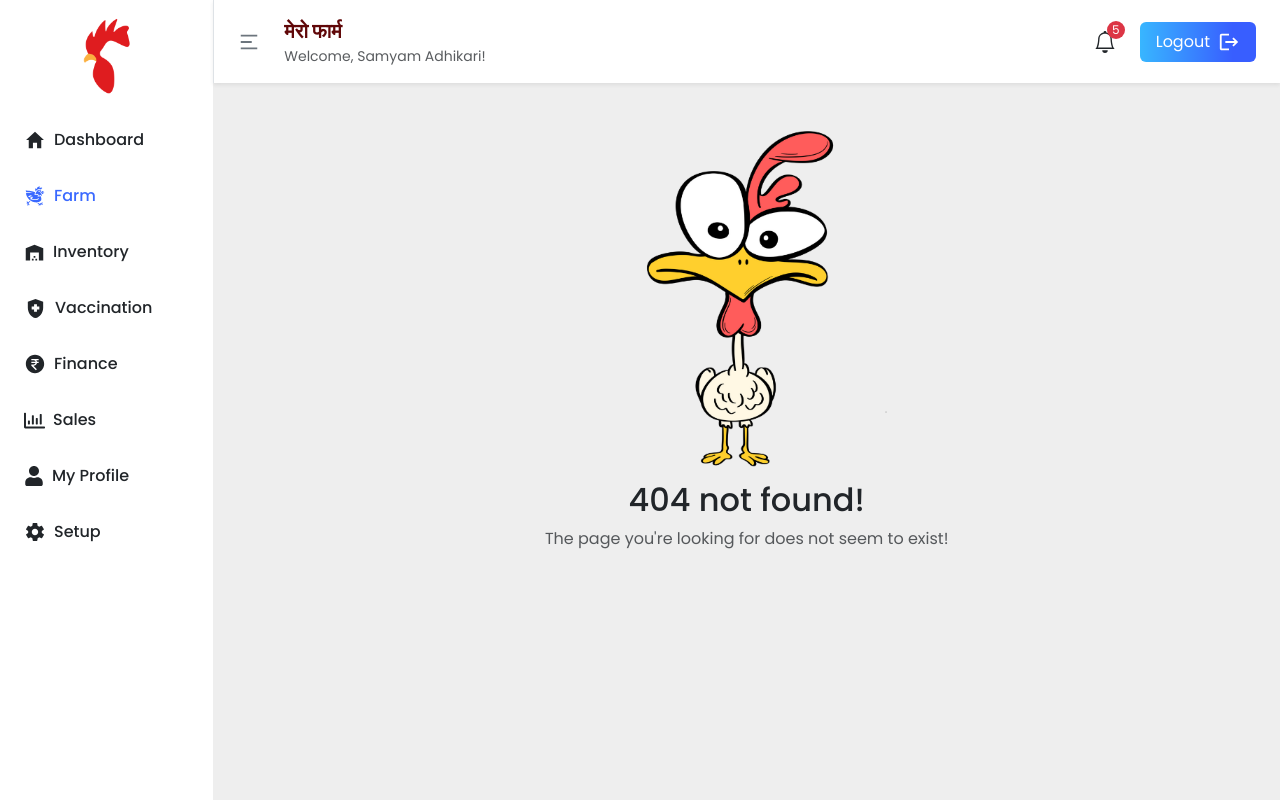
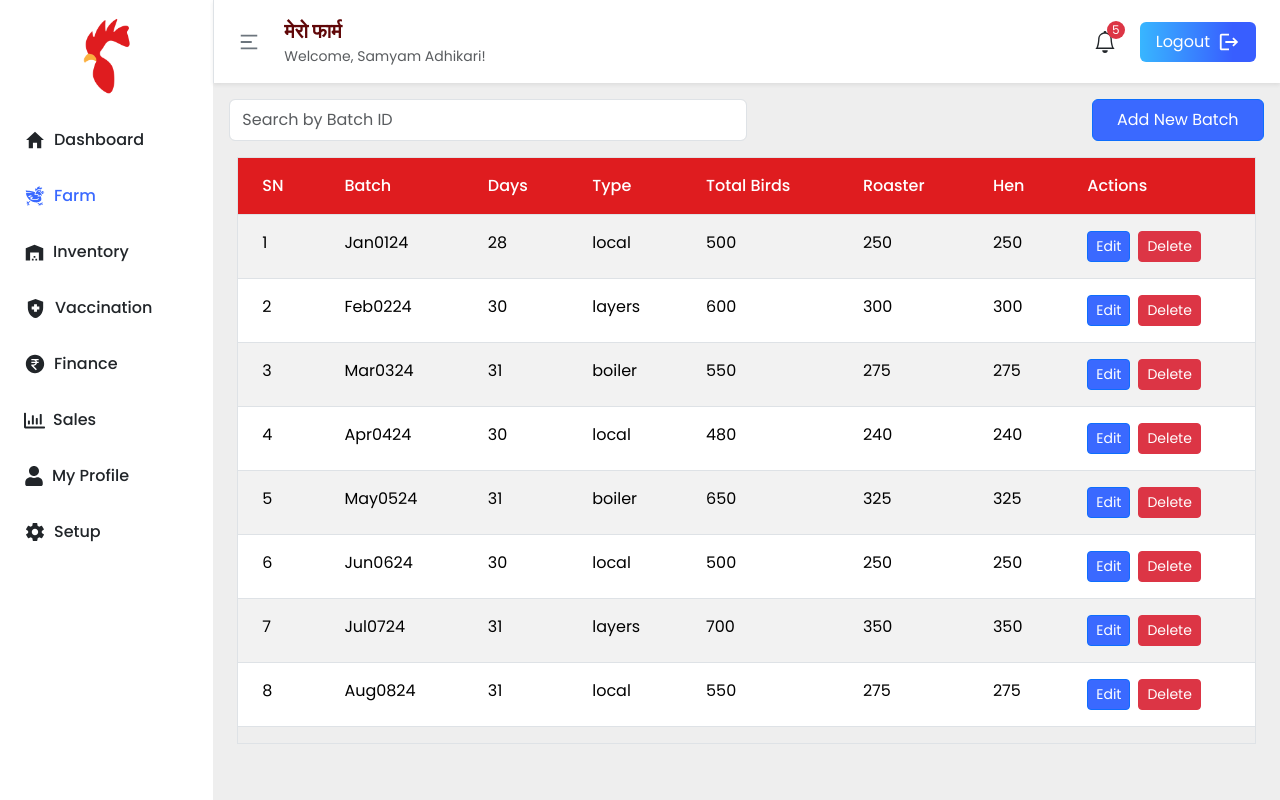
Before and after one commit to shaggy619/Mero-Farm, a React (Vite) app: page /farm in a window 1280 px wide. Before the commit this address had no page. Built offline with nearby package versions, Linux system fonts and the light colour scheme.

Commit message:
Created a basic table

```diff
--- a/package.json
+++ b/package.json
@@ -10,11 +10,13 @@
     "preview": "vite preview"
   },
   "dependencies": {
+    "@tanstack/react-table": "^8.20.5",
     "apexcharts": "^3.54.1",
     "bootstrap": "^5.3.3",
     "react": "^18.3.1",
     "react-apexcharts": "^1.5.0",
     "react-bootstrap": "^2.10.5",
+    "react-data-table-component": "^7.6.2",
     "react-dom": "^18.3.1",
     "react-icons": "^5.3.0",
     "react-responsive": "^10.0.0",
--- a/src/Dashboard/Dashboard.jsx
+++ b/src/Dashboard/Dashboard.jsx
@@ -3,6 +3,7 @@ import Sidebar from "./Sidebar";
 import { BrowserRouter as Router, Routes, Route } from "react-router-dom";
 import Home from "./Home";
 import Error from "./Error";
+import Farm from "./Farm";
 import { useAppContext } from "../context/AppContext";
 const Dashboard = () => {
   const { toogle } = useAppContext();
@@ -20,6 +21,8 @@ const Dashboard = () => {
             <Navbar />
             <Routes>
               <Route path="/dashboard" element={<Home />} />
+              <Route path="/farm" element={<Farm />} />
+
               <Route path="*" element={<Error />} />
             </Routes>
           </div>
--- /dev/null
+++ b/src/Dashboard/Farm.jsx
@@ -0,0 +1,84 @@
+import React, { useState } from "react";
+import DemoTable from "../components/Table";
+import Button from "react-bootstrap/Button";
+import Modal from "react-bootstrap/Modal";
+
+const Farm = () => {
+  const [show, setShow] = useState(false);
+
+  const handleClose = () => setShow(false);
+  const handleShow = () => setShow(true);
+  return (
+    <div className="container">
+      <div className="row mx-1 mt-3 align-items-center justify-content-between gap-3">
+        <div className="col-md-6">
+          <input
+            type="text"
+            className="form-control py-2"
+            placeholder="Search by Batch ID"
+          />
+        </div>
+
+        <Button
+          variant="primary"
+          onClick={handleShow}
+          className="btn primary-background text-white col-md-4 col-lg-2 py-2"
+        >
+          Add New Batch
+        </Button>
+      </div>
+
+      <Modal show={show} onHide={handleClose}>
+        <Modal.Header closeButton>
+          <Modal.Title>Add New Batch</Modal.Title>
+        </Modal.Header>
+        <Modal.Body>
+          <form>
+            <div className="form-group">
+              <label htmlFor="no-of-birds" className="col-form-label">
+                No. of birds:
+              </label>
+              <input type="text" className="form-control" id="no-of-birds" />
+            </div>
+            <div className="form-group">
+              <label htmlFor="male" className="col-form-label">
+                Male:
+              </label>
+              <input type="text" className="form-control" id="male" />
+            </div>
+            <div className="form-group">
+              <label htmlFor="female" className="col-form-label">
+                Female:
+              </label>
+              <input type="text" className="form-control" id="female" />
+            </div>
+            <div className="form-group">
+              <label htmlFor="date" className="col-form-label">
+                Added Date:
+              </label>
+              <input type="date" className="form-control" id="date" />
+            </div>
+            <div className="form-group">
+              <label htmlFor="type" className="col-form-label">
+                Type:
+              </label>
+              <input type="text" className="form-control" id="type" />
+            </div>
+          </form>
+        </Modal.Body>
+        <Modal.Footer>
+          <Button variant="secondary" onClick={handleClose}>
+            Close
+          </Button>
+          <Button variant="primary" onClick={handleClose}>
+            Save Changes
+          </Button>
+        </Modal.Footer>
+      </Modal>
+
+      <DemoTable />
+    </div>
+  );
+};
+
+export default Farm;
--- a/src/Dashboard/PieChart.jsx
+++ b/src/Dashboard/PieChart.jsx
@@ -15,7 +15,7 @@ const PieChart = () => {
           breakpoint: 480,
           options: {
             chart: {
-              width: 200,
+              width: 270,
             },
             legend: {
               position: "bottom",
--- /dev/null
+++ b/src/components/Table.jsx
@@ -0,0 +1,232 @@
+import React from "react";
+import { Button } from "react-bootstrap";
+import { useReactTable } from "@tanstack/react-table";
+
+// Handle Edit
+const handleEdit = (rowData) => {
+  console.log("Editing:", rowData);
+};
+
+// Handle Delete
+const handleDelete = (rowData) => {
+  console.log("Deleting:", rowData);
+};
+// Dummy data
+const data = [
+  {
+    id: 1,
+    batch: "Jan0124",
+    days: 28,
+    type: "local",
+    total: 500,
+    hen: 250,
+    roaster: 250,
+  },
+  {
+    id: 2,
+    batch: "Feb0224",
+    days: 30,
+    type: "layers",
+    total: 600,
+    hen: 300,
+    roaster: 300,
+  },
+  {
+    id: 3,
+    batch: "Mar0324",
+    days: 31,
+    type: "boiler",
+    total: 550,
+    hen: 275,
+    roaster: 275,
+  },
+  {
+    id: 4,
+    batch: "Apr0424",
+    days: 30,
+    type: "local",
+    total: 480,
+    hen: 240,
+    roaster: 240,
+  },
+  {
+    id: 5,
+    batch: "May0524",
+    days: 31,
+    type: "boiler",
+    total: 650,
+    hen: 325,
+    roaster: 325,
+  },
+  {
+    id: 6,
+    batch: "Jun0624",
+    days: 30,
+    type: "local",
+    total: 500,
+    hen: 250,
+    roaster: 250,
+  },
+  {
+    id: 7,
+    batch: "Jul0724",
+    days: 31,
+    type: "layers",
+    total: 700,
+    hen: 350,
+    roaster: 350,
+  },
+  {
+    id: 8,
+    batch: "Aug0824",
+    days: 31,
+    type: "local",
+    total: 550,
+    hen: 275,
+    roaster: 275,
+  },
+  //   {
+  //     id: 9,
+  //     batch: "Sep0924",
+  //     days: 30,
+  //     type: "layers",
+  //     total: 530,
+  //     hen: 265,
+  //     roaster: 265,
+  //   },
+  //   {
+  //     id: 10,
+  //     batch: "Oct1024",
+  //     days: 31,
+  //     type: "local",
+  //     total: 600,
+  //     hen: 300,
+  //     roaster: 300,
+  //   },
+  //   {
+  //     id: 11,
+  //     batch: "Nov1124",
+  //     days: 30,
+  //     type: "boiler",
+  //     total: 520,
+  //     hen: 260,
+  //     roaster: 260,
+  //   },
+  //   {
+  //     id: 12,
+  //     batch: "Dec1224",
+  //     days: 31,
+  //     type: "local",
+  //     total: 650,
+  //     hen: 325,
+  //     roaster: 325,
+  //   },
+  //   {
+  //     id: 13,
+  //     batch: "Jan1324",
+  //     days: 31,
+  //     type: "layers",
+  //     total: 600,
+  //     hen: 300,
+  //     roaster: 300,
+  //   },
+  //   {
+  //     id: 14,
+  //     batch: "Feb1424",
+  //     days: 28,
+  //     type: "local",
+  //     total: 550,
+  //     hen: 275,
+  //     roaster: 275,
+  //   },
+  //   {
+  //     id: 15,
+  //     batch: "Mar1524",
+  //     days: 30,
+  //     type: "local",
+  //     total: 480,
+  //     hen: 240,
+  //     roaster: 240,
+  //   },
+];
+
+// Column configuration
+const columns = [
+  { header: "SN", accessorKey: "id" },
+  { header: "Batch", accessorKey: "batch" },
+  { header: "Days", accessorKey: "days" },
+  { header: "Type", accessorKey: "type" },
+  { header: "Total Birds", accessorKey: "total" },
+  { header: "Roaster", accessorKey: "roaster" },
+  { header: "Hen", accessorKey: "hen" },
+  {
+    header: "Actions",
+    accessorKey: "action",
+    cell: ({ row }) => (
+      <div className="d-flex">
+        <Button
+          size="sm"
+          className="me-2 primary-background"
+          onClick={() => handleEdit(row.original)}
+        >
+          Edit
+        </Button>
+        <Button
+          variant="danger"
+          size="sm"
+          onClick={() => handleDelete(row.original)}
+        >
+          Delete
+        </Button>
+      </div>
+    ),
+  },
+];
+
+// Table component
+const TableDemo = () => {
+  // Initialize the table instance using `useReactTable`
+  const table = useReactTable({
+    data,
+    columns,
+  });
+
+  return (
+    <div className="container mt-3">
+      <div className="table-responsive border">
+        <table className="table table-striped">
+          <thead>
+            <tr>
+              {columns.map((column) => (
+                <th
+                  key={column.accessorKey}
+                  className="fw-medium red-background text-white px-4 py-3"
+                >
+                  {column.header}
+                </th>
+              ))}
+            </tr>
+          </thead>
+          <tbody>
+            {data.map((row, rowIndex) => (
+              <tr key={rowIndex}>
+                {columns.map((column) => (
+                  <td
+                    key={column.accessorKey || column.header}
+                    className="px-4 py-3"
+                  >
+                    {column.cell
+                      ? column.cell({ row })
+                      : row[column.accessorKey]}
+                  </td>
+                ))}
+              </tr>
+            ))}
+          </tbody>
+        </table>
+      </div>
+    </div>
+  );
+};
+
+export default TableDemo;
--- a/src/index.css
+++ b/src/index.css
@@ -3,6 +3,7 @@
 :root {
   --primary-color: #3a69ff;
   --secondary-color: #eeeeee;
+  --red-color: #df1c1f;
 }
 
 body {
@@ -23,7 +24,15 @@ a {
 }
 
 .primary-color {
-  color: var(--primary-color);
+  color: var(--primary-color) !important;
+}
+
+.primary-background {
+  background-color: var(--primary-color) !important;
+}
+
+.red-background {
+  background-color: var(--red-color) !important;
 }
 
 .secondary-background {
```
Also changed, not shown: 1 other file (tests, documents, lock files or other folders).
